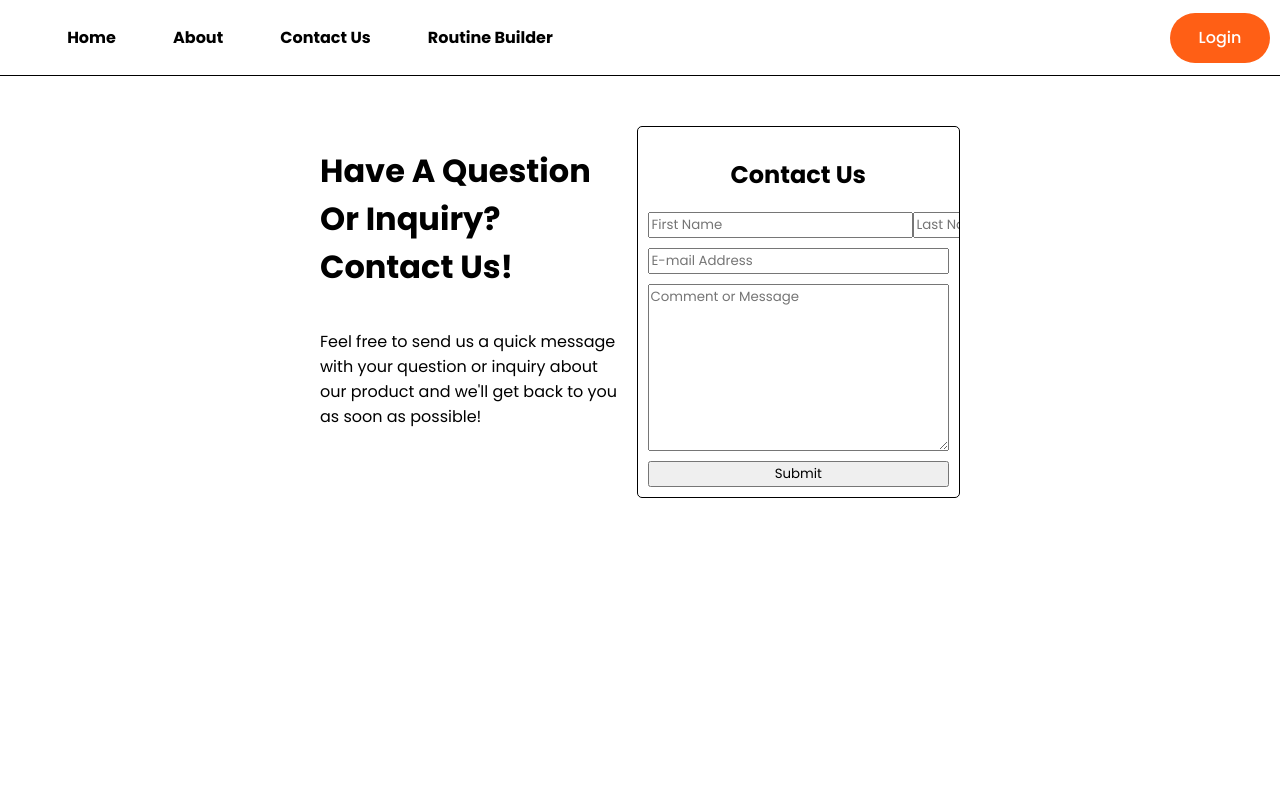
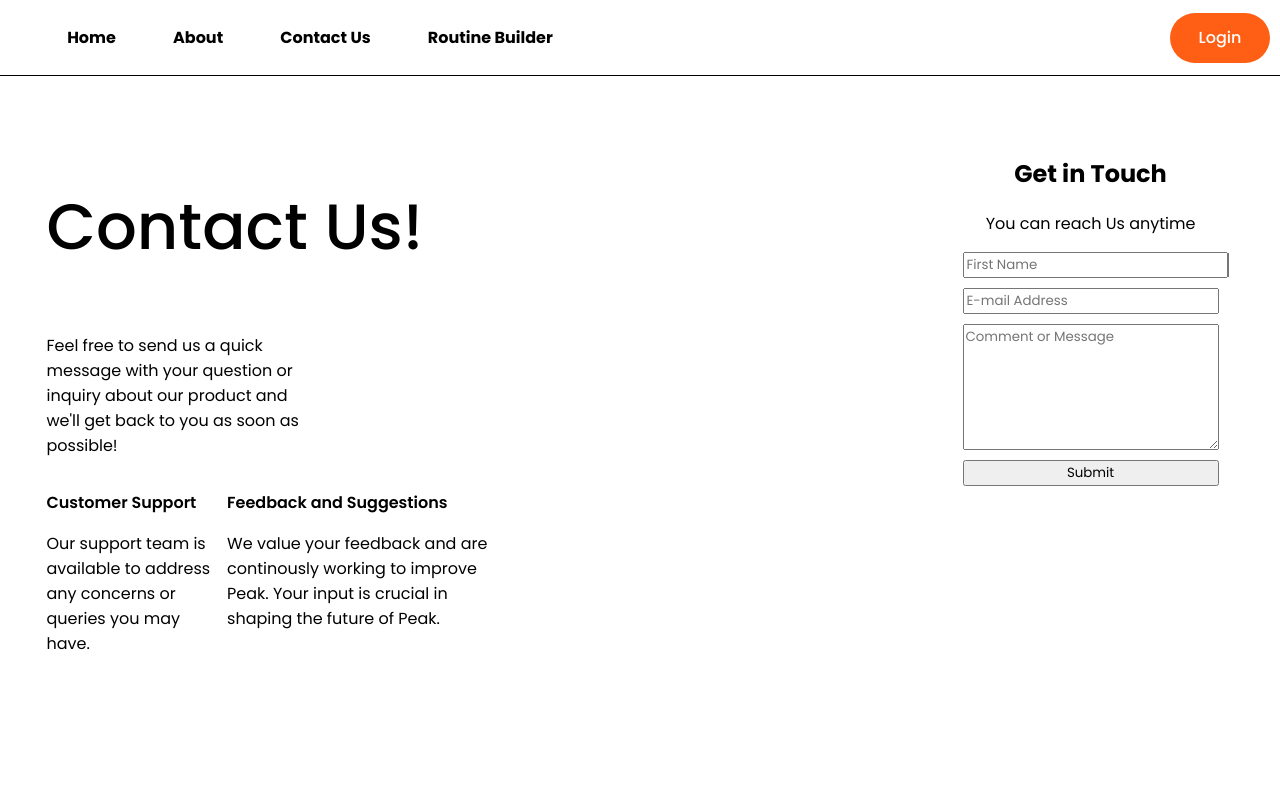
Before and after one commit to codehoover/peak, a React (Create React App) app: page /Contact in a window 1280 px wide. Shown: the top 800 px of the page. Built offline with nearby package versions, Linux system fonts and the light colour scheme.

Commit message:
removing images to increasse performance

```diff
--- a/public/index.html
+++ b/public/index.html
@@ -7,7 +7,7 @@
     <meta name="theme-color" content="#000000" />
     <meta
       name="description"
-      content="Web site created using create-react-app"
+      content="Website for Peak Fitness"
     />
     <link rel="apple-touch-icon" href="%PUBLIC_URL%/logo192.png" />
     <!--
@@ -24,7 +24,7 @@
       work correctly both with client-side routing and a non-root public URL.
       Learn how to configure a non-root public URL by running `npm run build`.
     -->
-    <title>React App</title>
+    <title>Peak Fitness</title>
   </head>
   <body>
     <noscript>You need to enable JavaScript to run this app.</noscript>
--- /dev/null
+++ b/src/components/ContactCard.jsx
@@ -0,0 +1,23 @@
+export default function ContactCard(){
+    return(
+        <div id="contact-form">
+            <div id="contact-form-header">
+                <h2> Get in Touch</h2>
+                <p> You can reach Us anytime</p>
+            </div>
+
+            <div id="contact-form-name">
+
+                <input placeholder="First Name"/>
+                <input placeholder="Last Name"/>
+
+            </div>
+
+            <input placeholder="E-mail Address" style={{marginBottom:"10px"}}/>
+            <textarea placeholder="Comment or Message" style={{height:"200px"}}/>
+
+            <button id="submit"> Submit </button>
+
+        </div>
+    )
+}
--- a/src/pages/ContactUs.jsx
+++ b/src/pages/ContactUs.jsx
@@ -1,35 +1,43 @@
+import ContactCard from "../components/ContactCard"
+
 export default function Contact(){
     return(
         <div id="contact-container">
 
             <div id="contact-us-details">
 
-                <h1>Have A Question Or Inquiry? Contact Us!</h1>
+                <h1 style={{fontSize:"64px", fontWeight:"500"}}>Contact Us!</h1>
 
-                <p>
+                <p style={{width:"30%"}}>
                     Feel free to send us a quick message with your question or
                     inquiry about our product and we'll get back to you as soon
                     as possible!
                 </p>
 
-            </div>
+                <div id="contact-us-details-2">
+                    <p>
+                        <span id="bold"> Customer Support </span>
+                        <p>
+                            Our support team is available to address any
+                            concerns or queries you may have.
+                        </p>
+                    </p>
 
-            <div id="contact-form">
-                <h2> Contact Us</h2>
-                <div id="contact-form-name">
+                    <p>
+                        <span id="bold"> Feedback and Suggestions </span>
+                        <p>
+                            We value your feedback and are continously working to
+                            improve Peak. Your input is crucial in shaping the
+                            future of Peak.
 
-                    <input placeholder="First Name"/>
-                    <input placeholder="Last Name"/>
+                        </p>
+                    </p>
 
                 </div>
 
-                <input placeholder="E-mail Address" style={{marginBottom:"10px"}}/>
-                <textarea placeholder="Comment or Message" style={{height:"200px"}}/>
-
-                <button id="submit"> Submit </button>
-
             </div>
 
+            <ContactCard/>
 
         </div>
     )
--- a/src/pages/Home.jsx
+++ b/src/pages/Home.jsx
@@ -20,10 +20,10 @@ export default function Home(){
                 <h1> Your Journey Your Way</h1>
 
                 <div id="landing-page-card-grid">
-                    <DetailCard title={"Track Workouts"} image={Workout_track} />
-                    <DetailCard title={"Manage Sleep"} image={Sleep}/>
-                    <DetailCard title={"Personal Training"} image={Personal_Training}/>
-                    <DetailCard title={"Diet Plan"} image={Macro} alt_desc={'Diet Plan Image'}/>
+                    <DetailCard title={"Track Workouts"}  alt_desc={'Tracking workout'}/>
+                    <DetailCard title={"Manage Sleep"} alt_desc={'Sleep Image'}/>
+                    <DetailCard title={"Personal Training"} alt_desc={'Personal Training Image'}/>
+                    <DetailCard title={"Diet Plan"}  alt_desc={'Diet Plan Image'}/>
                 </div>
 
             </div>
--- a/src/styles/pages_styles.css
+++ b/src/styles/pages_styles.css
@@ -1,3 +1,7 @@
+#bold{
+    font-weight: 600;
+}
+
 /*hero-banner */
 
 #hero-banner-container{
@@ -187,8 +191,9 @@
     justify-content: center;
     align-items: flex-start;
 
-    width: 50%;
+    width: 100%;
     padding-top: 50px;
+    padding-bottom: 50px;
     margin: auto;
 }
 
@@ -196,20 +201,29 @@
     display: flex;
     flex-direction: column;
     text-align: left;
-    width: 50%;
+    width: 70%;
+    padding: 10px;
 }
 
+#contact-us-details-2{
+    display: flex;
+    width: 50%;
+    justify-content: space-evenly;
+
+}
 #contact-form{
     display: flex;
     flex-direction: column;
     justify-content: center;
-    width: 50%;
+    width: 20%;
     height: 350px;
     padding: 10px;
-    margin-left: 15px;
+    padding-bottom: 25px;
+    margin-right: 15px;
 
-    border: 1px solid black;
-    border-radius: 5px;
+
+    border-radius: 10px;
+    background-color: white;
 
     overflow: hidden;
 }
```
